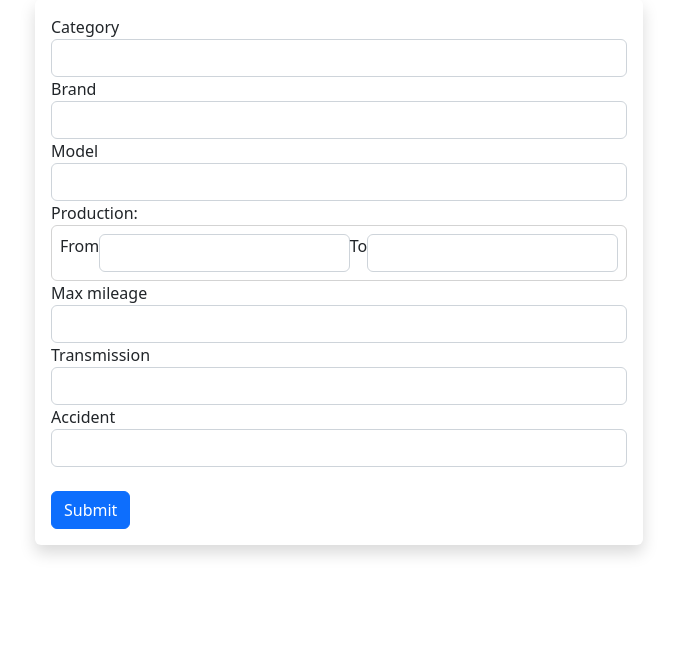
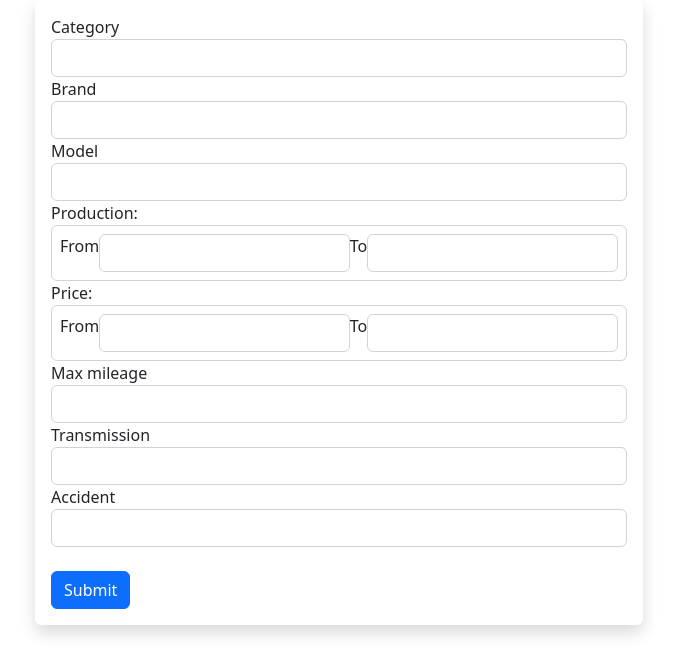
Before and after one commit to Camil458/CAA, a Flask app: page /search in a window 1280 px wide. Shown: the part 171-836 px from the top of the page, without its empty margins (301-978 px from the left). Before the commit the page ends 727 px from the top, so only its background shows below. Run offline with Flask 3, Linux system fonts and the light colour scheme; parts of the project's set-up code (start-up, migrations or seed data) failed here and were passed over; some libraries are stand-ins or nearby versions.

Commit message:
Searching by price

```diff
--- a/app/templates/search.html
+++ b/app/templates/search.html
@@ -17,11 +17,21 @@
             <p style="margin-bottom: 0">Production:</p>
             <div class="d-flex p-2 justify-content-between" style="border-style: solid; border-width: 1px; border-radius: 6px; border-color: lightgray">
                 <div class="form-group d-flex">
-                    {{render_field(form.from_year, class_="form-control")}}
+                    {{render_field(form.year_from, class_="form-control")}}
                 </div>
 
                 <div class="form-group d-flex">
-                    {{render_field(form.to_year, class_="form-control")}}
+                    {{render_field(form.year_to, class_="form-control")}}
+                </div>
+            </div>
+            <p style="margin-bottom: 0">Price:</p>
+            <div class="d-flex p-2 justify-content-between" style="border-style: solid; border-width: 1px; border-radius: 6px; border-color: lightgray">
+                <div class="form-group d-flex">
+                    {{render_field(form.price_from, class_="form-control")}}
+                </div>
+
+                <div class="form-group d-flex">
+                    {{render_field(form.price_to, class_="form-control")}}
                 </div>
             </div>
 
--- a/app/views/forms.py
+++ b/app/views/forms.py
@@ -51,8 +51,10 @@ class SearchForm(Form):
 
     brand = StringField('Brand', [validators.Length(max=30)])
     model = StringField('Model', [validators.Length(max=30)])
-    from_year = IntegerField('From', [validators.optional()])
-    to_year = IntegerField('To', [validators.optional()])
+    year_from = IntegerField('From', [validators.optional()])
+    year_to = IntegerField('To', [validators.optional()])
+    price_from = IntegerField('From', [validators.optional()])
+    price_to = IntegerField('To', [validators.optional()])
     mileage = IntegerField('Max mileage', [validators.optional()])
     transmission = SelectField('Transmission', choices=['', 'manual', 'automat'])
     accident = SelectField('Accident', choices=['', 'no', 'yes'])
--- a/app/views/search.py
+++ b/app/views/search.py
@@ -15,8 +15,10 @@ def search():
         category = form.category.data
         brand = form.brand.data
         model = form.model.data
-        from_year = form.from_year.data
-        to_year = form.to_year.data
+        year_from = form.year_from.data
+        year_to = form.year_to.data
+        price_from = form.price_from.data
+        price_to = form.price_to.data
         mileage = form.mileage.data
         transmission = form.transmission.data
         accident = form.accident.data
@@ -39,11 +41,17 @@ def search():
             if model:
                 if model != _model.name:
                     verified = False
-            if from_year:
-                if from_year > _car.year:
+            if year_from:
+                if year_from > _car.year:
                     verified = False
-            if to_year:
-                if to_year < _car.year:
+            if year_to:
+                if year_to < _car.year:
+                    verified = False
+            if price_from:
+                if price_from > offer.price:
+                    verified = False
+            if price_to:
+                if price_to < offer.price:
                     verified = False
             if mileage:
                 if mileage < _car.mileage:
```
